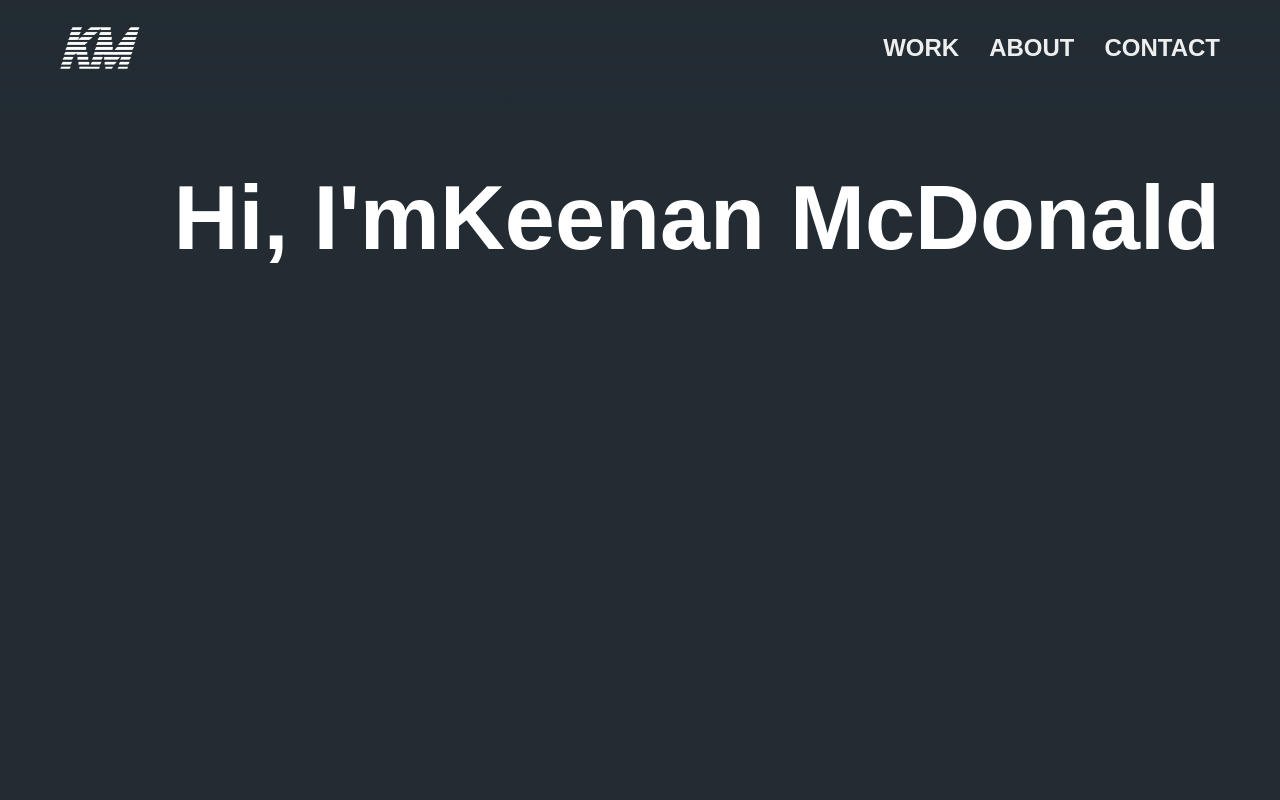
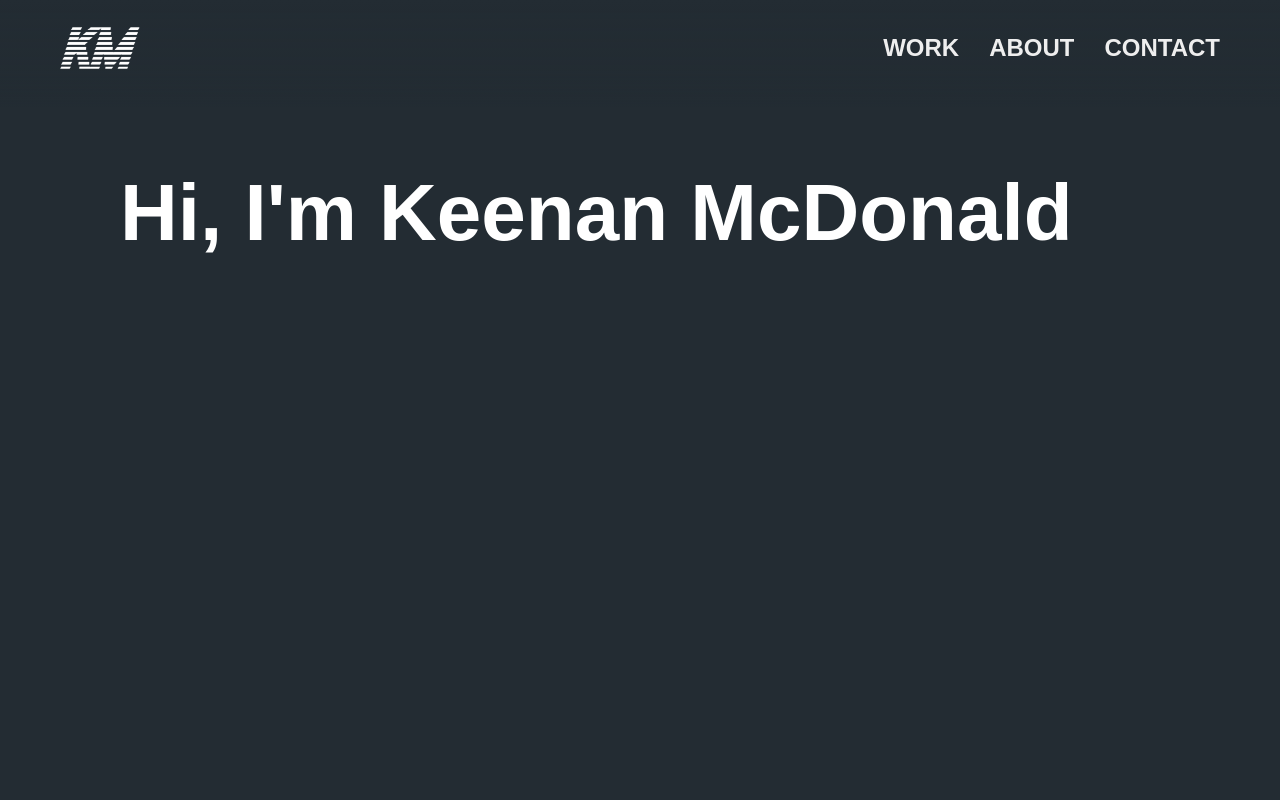
Before and after one commit to keenanmcdonald/react-portfolio, a React (Create React App) app: page / in a window 1280 px wide. Shown: the top 800 px of the page. Built offline with nearby package versions, Linux system fonts and the light colour scheme.

Commit message:
header title concept

```diff
--- a/src/App.css
+++ b/src/App.css
@@ -74,25 +74,29 @@ img.logo{
 
 /*Hero*/
 section#hero{
-  height: 300vh;
+  height: 400vh;
   padding-top: 113px;
   position: relative;
 }
 
 div.hero-content{
-  display: flex;
   max-width: 1600px;
   margin-right: auto;
   margin-left: auto;
   padding-top: 40px;
-  justify-content: space-between;
   position: fixed;
-  right: 0;
   padding: 60px;
 }
+
 h1{
-  font-size: 90px;
+  font-size: 80px;
   font-weight: 900;
+  font-family: sans-serif;
+}
+
+h1.title{
+  font-size: 60px;
+  display: inline-block;
 }
 
 
--- a/src/components/Bio.js
+++ b/src/components/Bio.js
@@ -3,7 +3,6 @@ import React from 'react'
 function Bio(props){
     return (
         <section id='bio'>
-            <h1>About</h1>
             <div data-aos='fade' className='bio-photo-container'>
                 <img className='bio-photo' alt='keenan mcdonald' src={`/images/bio-photo.jpg`}/>
             </div>
--- a/src/components/Header.js
+++ b/src/components/Header.js
@@ -2,13 +2,56 @@ import React from 'react'
 import logo from '../images/logo.png'
 import Nav from './Nav'
 
-function Header(props){
-    return (
-        <header className='header'>
-            <img className='logo' alt='KM' src={logo}/>
-            <Nav />
-        </header>
-    )
+class Header extends React.Component{
+    constructor(props){
+        super(props)
+
+        this.state = {
+            title: 'logo'
+        }
+        this.onScroll = this.onScroll.bind(this)
+    }
+
+    componentDidMount(){
+        window.addEventListener('scroll', () => {
+            this.onScroll()
+        })
+    }
+
+    onScroll(){
+        if (window.scrollY >= document.getElementById('bio').offsetTop - (window.innerHeight/2)){
+            this.setState({title: 'about'})
+        }
+        else if (window.scrollY >= document.getElementById('work').offsetTop - (window.innerHeight/2)){
+            this.setState({title: 'work'})
+        }
+        else {
+            this.setState({title: 'logo'})
+        }
+    }
+
+    render(){
+        let title = ''
+        if (this.state.title === 'logo'){
+            title = <img className='logo' alt='KM' src={logo}/>
+        }
+        else if (this.state.title === 'work'){
+            title = <h1 className='title'>Work</h1>
+        }
+        else if (this.state.title === 'about' ){
+            title = <h1 className='title'>About</h1>
+        }
+        else if (this.state.title === 'contact'){
+            title = <h1 className='title'>Contact</h1>
+        }
+
+        return (
+            <header className='header'>
+                {title}
+                <Nav />
+            </header>
+        )
+    }
 }
 
 export default Header
--- a/src/components/Hero.js
+++ b/src/components/Hero.js
@@ -7,9 +7,10 @@ class Hero extends(React.Component){
         this.state={
             displayMessage: 0,
             messages: [
-                'Keenan McDonald',
-                'A software developer and designer based in Austin, TX',
-                'Fluent in Javascript, React, Node.js, Python, Django',
+                `Hi, I'm Keenan McDonald`,
+                `I'm a software developer and designer based in Austin, TX`,
+                `I'm experiences in Javascript, React, Node.js, Python, Django, PostgreSQL...`,
+                `Check out some of my work, read more about me or learn how to contact me below.`
             ]
         }
         this.updateScroll = this.updateScroll.bind(this)
@@ -17,13 +18,11 @@ class Hero extends(React.Component){
 
     componentDidMount(){
         window.addEventListener('scroll', () => {
-            console.log()
             this.updateScroll()
         })
     }
 
     updateScroll(){
-        console.log('update scroll: ', window.scrollY)
         this.setState({displayMessage: Math.floor(window.scrollY / window.innerHeight)})
     }
 
@@ -31,12 +30,7 @@ class Hero extends(React.Component){
         return (
             <section id='hero'>
                 <div className='hero-content'>
-                    <div className='hello-container'>
-                        <h1 className='hello'>Hi, I'm</h1>
-                    </div>
-                    <div className='intro-container'>
-                        <h1 className='intro'>{this.state.messages[this.state.displayMessage]}</h1>
-                    </div>
+                    <h1 className='intro'>{this.state.messages[this.state.displayMessage]}</h1>
                 </div>
             </section>
         )
--- a/src/components/Project.js
+++ b/src/components/Project.js
@@ -8,7 +8,6 @@ function Project(props){
         if (window.screenTop <  document.getElementById('work').offsetTop){
             window.scrollTo({top: document.getElementById('work').offsetTop, behavior: 'smooth'})
         }*/
-
     }
 
     return (
--- a/src/components/Work.js
+++ b/src/components/Work.js
@@ -22,7 +22,6 @@ function Work(props){
 
     return (
         <section id='work'>
-            <h1>Work</h1>
             <div className='projects'>
                 <SelectedProject transition={props.transition} {...selected}/>
                 {thumbnails}
```
